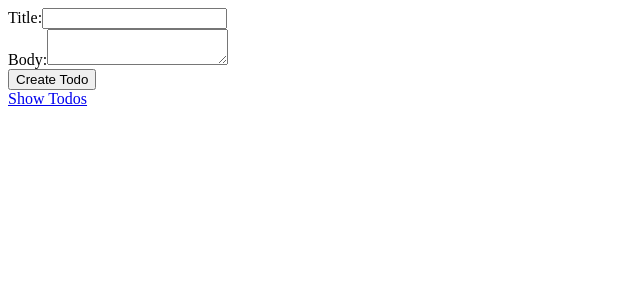
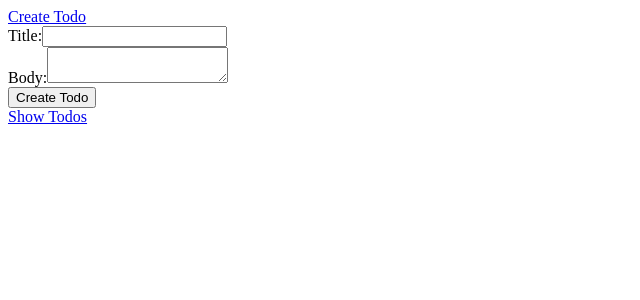
Before and after one commit to CharSV5/todo_list, a React (Create React App) app: page / in a window 1280 px wide. Shown: the top 300 px of the page, without its empty margins (0-640 px from the left). Built offline with nearby package versions, Linux system fonts and the light colour scheme.

Commit message:
home page has create todo link, show todos rerenders home page

```diff
--- a/src/App.js
+++ b/src/App.js
@@ -1,11 +1,13 @@
 import React, { Component } from "react";
 import CreateTodo from "./containers/create-todo-container";
+import { Link, Route, Switch } from 'react-router-dom';
 
 class App extends Component {
   render() {
     return (
       <div>
-        <CreateTodo />
+        <Link to="/">Create Todo</Link>
+        <Route exact={true} path="/" component={CreateTodo} />
       </div>
     );
   }
```
